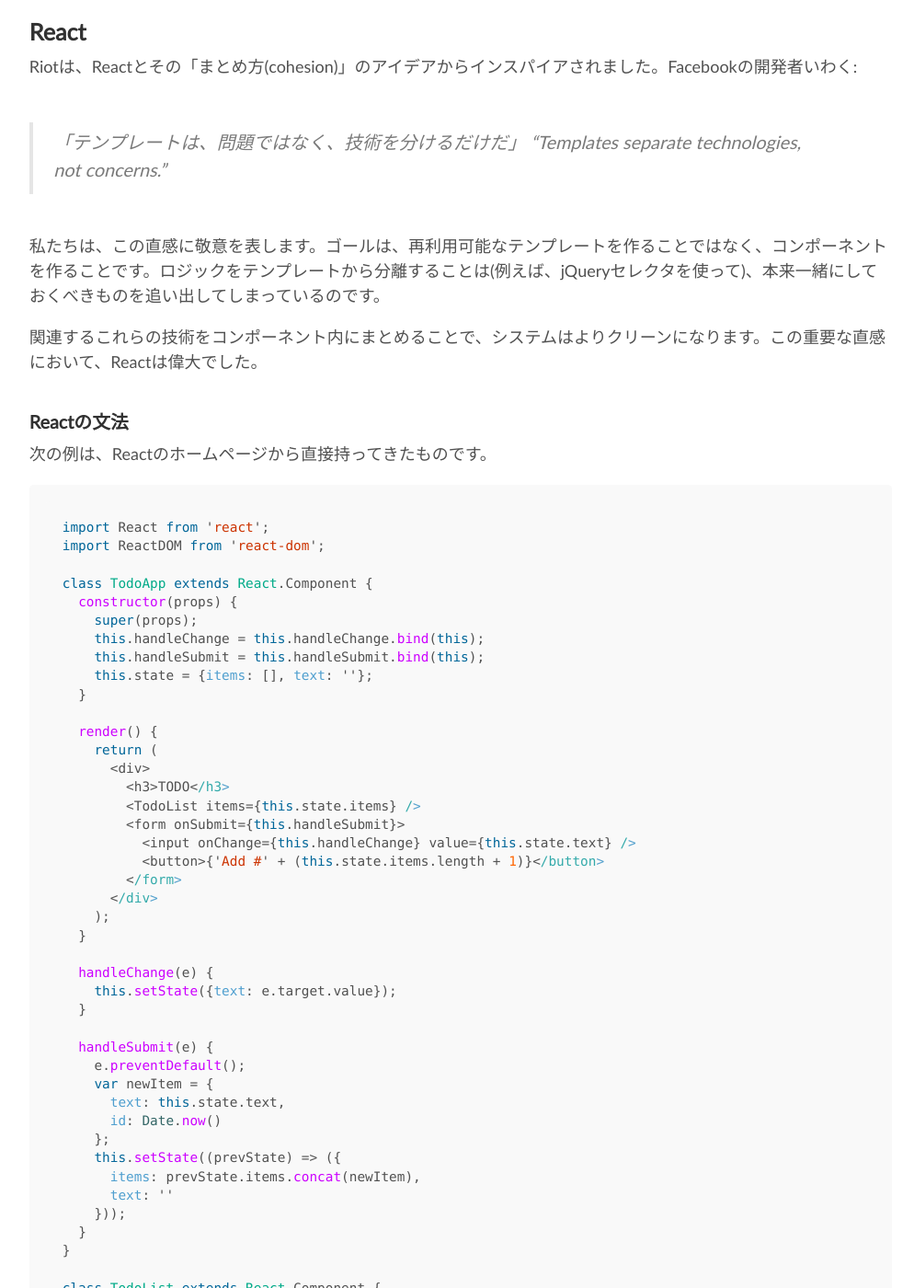
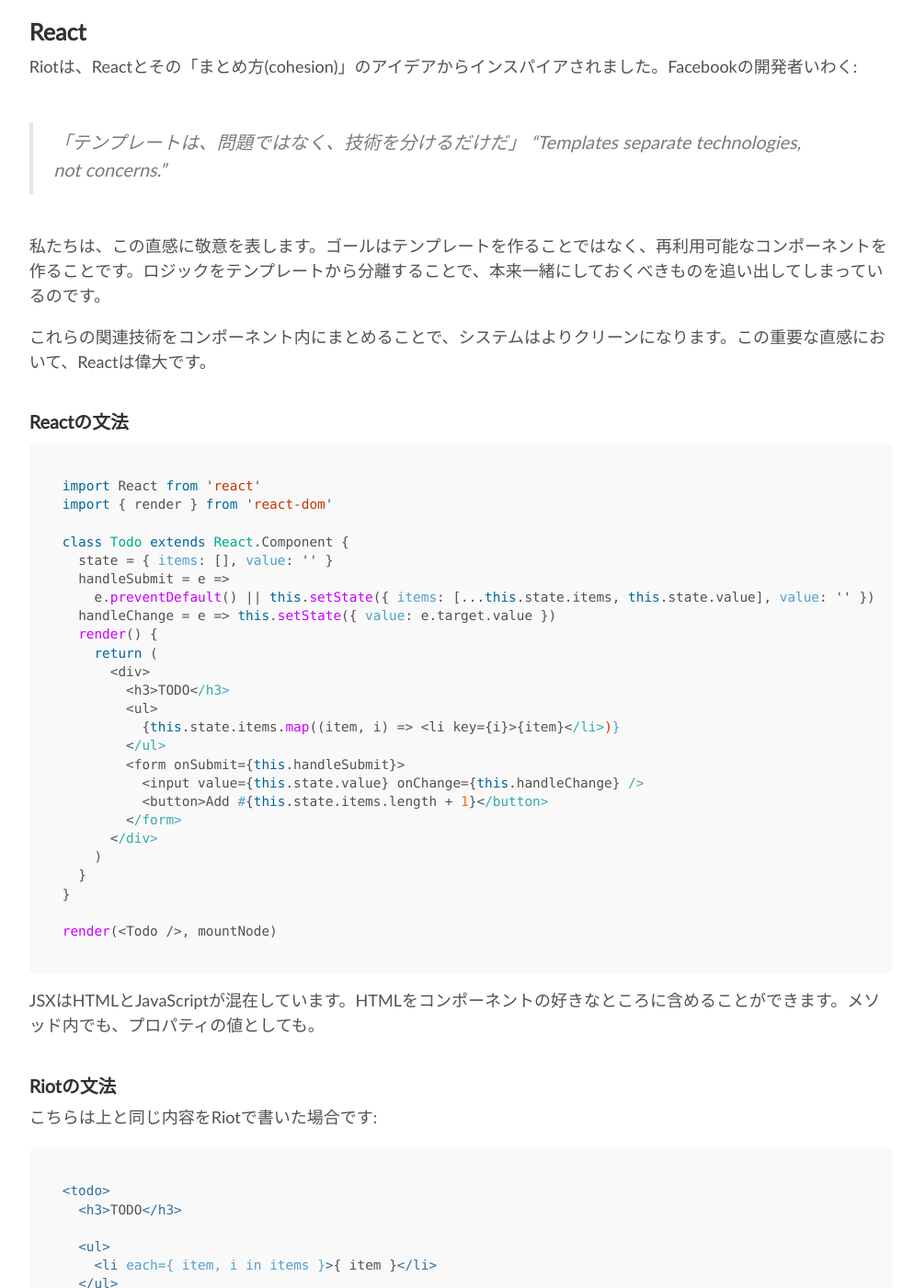
Before and after one commit to riot/riot.github.io, a Jekyll site: the page built from ja/compare.md, in a window 1280 px wide and 1400 px high, scrolled down 278 px. Shown: the whole window at 92% size, without its empty margins (139-1133 px from the left). Built offline with Jekyll 4.4.1, drawn with Linux system fonts in a browser that asks for light colours; nearby versions of some CDN libraries; some of the changed text lies outside the part shown.

Commit message:
WIP ja/compare.md

````diff
--- a/ja/compare.md
+++ b/ja/compare.md
@@ -5,7 +5,7 @@
 
 # **Riot** vs **React** & **Polymer**
 
-Riotは何が違うの?
+Riotとその他近しいライブラリは何が違うの?
 
 ## React
 
@@ -14,77 +14,46 @@
 > 「テンプレートは、問題ではなく、技術を分けるだけだ」
 > "Templates separate technologies, not concerns."
 
-私たちは、この直感に敬意を表します。ゴールは、再利用可能なテンプレートを作ることではなく、コンポーネントを作ることです。ロジックをテンプレートから分離することは(例えば、jQueryセレクタを使って)、本来一緒にしておくべきものを追い出してしまっているのです。
+私たちは、この直感に敬意を表します。ゴールはテンプレートを作ることではなく、再利用可能なコンポーネントを作ることです。ロジックをテンプレートから分離することで、本来一緒にしておくべきものを追い出してしまっているのです。
 
-関連するこれらの技術をコンポーネント内にまとめることで、システムはよりクリーンになります。この重要な直感において、Reactは偉大でした。
+これらの関連技術をコンポーネント内にまとめることで、システムはよりクリーンになります。この重要な直感において、Reactは偉大です。
 
 ### Reactの文法
 
-次の例は、Reactのホームページから直接持ってきたものです。
+``` javascript
+import React from 'react'
+import { render } from 'react-dom'
 
-``` javascript
-import React from 'react';
-import ReactDOM from 'react-dom';
-
-class TodoApp extends React.Component {
-  constructor(props) {
-    super(props);
-    this.handleChange = this.handleChange.bind(this);
-    this.handleSubmit = this.handleSubmit.bind(this);
-    this.state = {items: [], text: ''};
-  }
-
+class Todo extends React.Component {
+  state = { items: [], value: '' }
+  handleSubmit = e =>
+    e.preventDefault() || this.setState({ items: [...this.state.items, this.state.value], value: '' })
+  handleChange = e => this.setState({ value: e.target.value })
   render() {
     return (
       <div>
         <h3>TODO</h3>
-        <TodoList items={this.state.items} />
+        <ul>
+          {this.state.items.map((item, i) => <li key={i}>{item}</li>)}
+        </ul>
         <form onSubmit={this.handleSubmit}>
-          <input onChange={this.handleChange} value={this.state.text} />
-          <button>{'Add #' + (this.state.items.length + 1)}</button>
+          <input value={this.state.value} onChange={this.handleChange} />
+          <button>Add #{this.state.items.length + 1}</button>
         </form>
       </div>
-    );
-  }
-
-  handleChange(e) {
-    this.setState({text: e.target.value});
-  }
-
-  handleSubmit(e) {
-    e.preventDefault();
-    var newItem = {
-      text: this.state.text,
-      id: Date.now()
-    };
-    this.setState((prevState) => ({
-      items: prevState.items.concat(newItem),
-      text: ''
-    }));
+    )
   }
 }
 
-class TodoList extends React.Component {
-  render() {
-    return (
-      <ul>
-        {this.props.items.map(item => (
-          <li key={item.id}>{item.text}</li>
-        ))}
-      </ul>
-    );
-  }
-}
-
-ReactDOM.render(<TodoApp />, mountNode);
+render(<Todo />, mountNode)
 ```
 
-JSXはHTMLとJavaScriptのミックスです。HTMLをコンポーネントの好きなところに含めることができます。メソッドの中でも、プロパティの値としても。
+JSXはHTMLとJavaScriptが混在しています。HTMLをコンポーネントの好きなところに含めることができます。メソッド内でも、プロパティの値としても。
 
 
 ### Riotの文法
 
-そして、こちらは上と同じ内容をRiotで書いた場合です。
+こちらは上と同じ内容をRiotで書いた場合です:
 
 ``` html
 <todo>
@@ -110,7 +79,7 @@
 </todo>
 ```
 
-このタグはこのページに次のようにマウントされます。
+そして、これは上記のタグがどのようにページ上にマウントされるかを表しています:
 
 ``` html
 <todo></todo>
@@ -120,26 +89,26 @@
 
 ### 同じ、だけど全然違う
 
-Riotでは、HTMLとJavaScriptはより見慣れた形であらわれます。どちらも、同じコンポーネントのもとにありますが、きちんとそれぞれが分けられています。HTMLはJavaScriptのテンプレート変数(expressions)と混ぜることができます。
+Riotでは、HTMLとJavaScriptはより見慣れた形であらわれます。どちらも、同じコンポーネント下にありますが、きちんとそれぞれが分けられています。HTMLはJavaScriptのテンプレート変数(expressions)と混ぜることができます。
 
 テンプレート変数を波括弧で囲むこと以外、独自路線は一切なしです。
 
-少ないボイラープレート、少ない括弧にカンマ、システムプロパティやメソッド名に気がつくでしょう。文字列には、変数を挿入することができます: `"Hello " + this.state.world`の代わりに、`"Hello {world}"`でOK。そして、メソッドはES6のコンパクトな文法で定義できます。
+少ないボイラープレート、少ない括弧、カンマ、システムプロパティやメソッド名に気がつくでしょう。文字列には、変数を挿入することができます: `"Hello " + this.state.world`の代わりに`"Hello {world}"`、そしてメソッドはES6のコンパクトな文法で定義できます。ほんの少しだけです。
 
-再利用可能なコンポーネントとして分離しつつも、レイアウトとロジックを分けるのに、Riotの文法は一番すっきりした方法だと、私たちは考えています。
+Riotの文法は、再利用可能なコンポーネントとして分離する利点を体感しつつ、レイアウトとロジックを分ける一番すっきりした方法だと、私たちは考えています。
 
 
 ### 仮想DOM vs テンプレート変数バインディング (expressions binding)
 
-コンポーネントが初期化される際、Reactは仮想DOMを作り、一方でRiotはDOMツリーをトラバースするのみです。
+コンポーネントが初期化される際、Reactは仮想DOMを作りますが、一方でRiotはDOMツリーをトラバースするのみです。
 
-Riotはテンプレート変数をそのツリーから取得し、配列に保持します。それぞれのテンプレート変数は、DOMノードへのポインターを持っています。それぞれでテンプレート変数は評価され、DOMの値と比較されます。もし、値が変更されていれば、該当するDOMノードが更新されます。
+Riotはテンプレート変数をそのツリーから取得し、配列に保持します。それぞれのテンプレート変数は、DOMノードへのポインターを持っています。実行ごとにこれらのテンプレート変数は評価され、DOMの値と比較されます。値が変更されていれば、該当するDOMノードが更新されます。
 
-これらのテンプレート変数はキャッシュされ、更新は非常に高速です。100か1000のテンプレート変数があっても通常1ミリ秒かそれ以下です。
+これらのテンプレート変数はキャッシュされるため、更新は非常に高速です。100または1000の式を実行するには、通常1ミリ秒かそれ以下です。
 
-Reactの場合、更新後にHTMLレイアウトがランダムに変更されうるため、同期アルゴリズムはもっと複雑怪奇です。この計り知れない挑戦に、Facebookの開発者たちは素晴らしい仕事をしました。
+Reactの場合、更新ごとにHTMLレイアウトがランダムに変更されうるため、同期アルゴリズムはもっと複雑です。この計り知れない挑戦に、Facebookの開発者たちは素晴らしい仕事をしました。
 
-でも、この複雑な変更検知(diffing)を避けられることを、私たちはすでに見てきました。
+しかし、この複雑な変更検知(diffing)を避けられることを、私たちはすでに見てきました。
 
 RiotではHTMLの構造は固定です。ループと条件文だけが、要素の追加と削除を行います。ですが、例えば`div`が`label`に変換されるようなことは起きえません。Riotは複雑な部分木(DOMツリー)の置き換えなしに、テンプレート変数だけを更新します。
 
````
